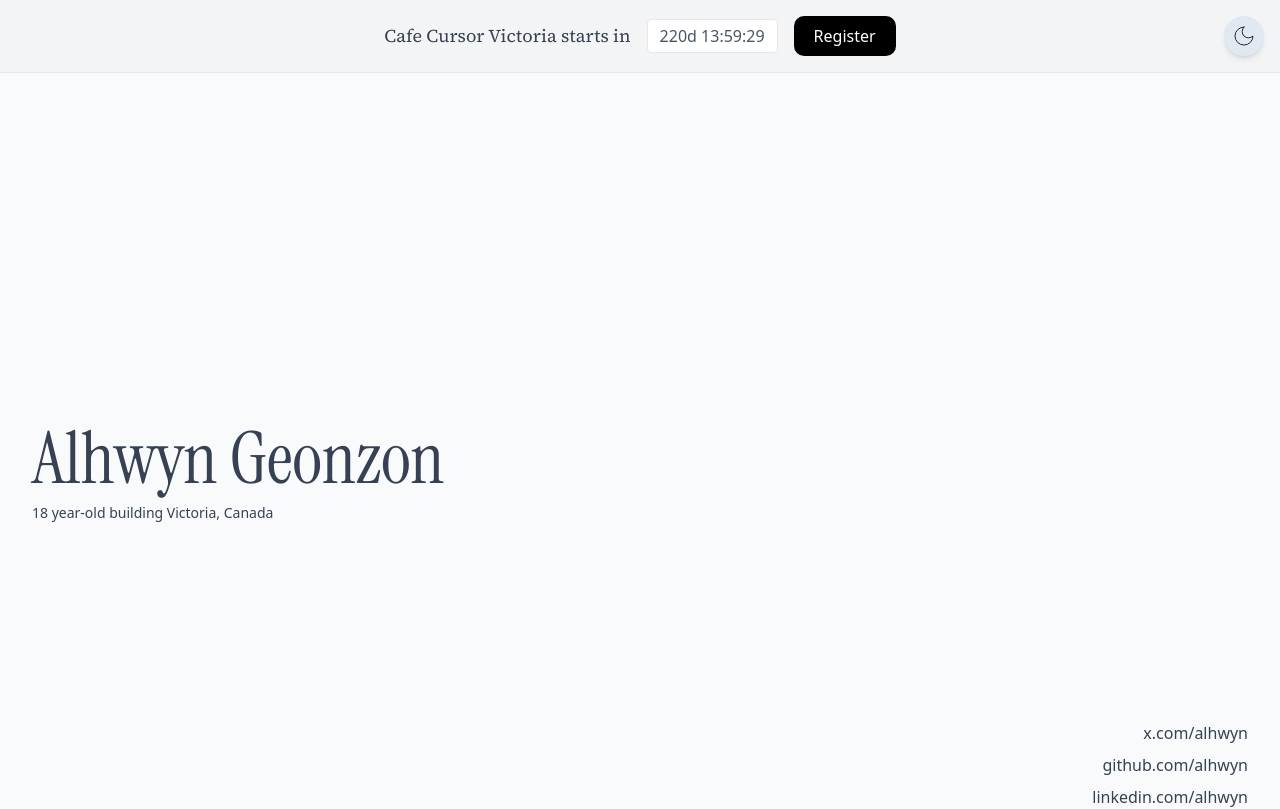
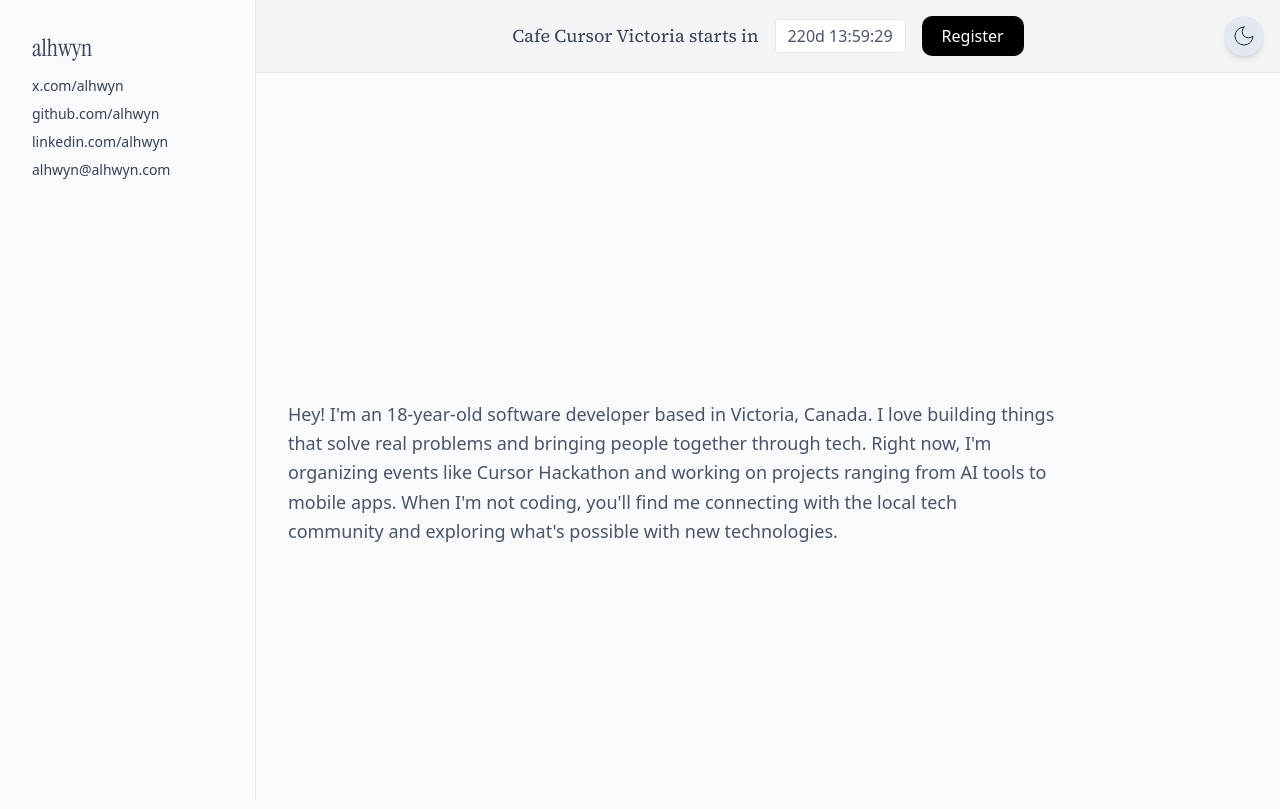
Before and after one commit to Alhwyn/portfolio, a Next.js app: page / in a window 1280 px wide. Shown: the top 809 px of the page. Built offline with nearby package versions, Linux system fonts and the light colour scheme.

Commit message:
feat: add Sidebar component and update layout for improved responsiveness
- Integrated Sidebar component into the RootLayout.
- Adjusted layout styles across multiple pages to enhance responsiveness on larger screens.

```diff
--- a/app/hackathons/[id]/page.tsx
+++ b/app/hackathons/[id]/page.tsx
@@ -52,7 +52,7 @@ export default async function HackathonPage({ params }: { params: Promise<{ id:
   const { title, date, media, lumaEventId } = frontmatter;
 
   return (
-    <div className="min-h-screen bg-slate-50 text-black dark:bg-neutral-900 dark:text-neutral-400">
+    <div className="min-h-screen bg-slate-50 text-black dark:bg-neutral-900 dark:text-neutral-400 lg:ml-64">
       {/* Back button */}
       <div className="max-w-4xl mx-auto px-8 pt-12 pb-8">
         <Link
--- a/app/layout.tsx
+++ b/app/layout.tsx
@@ -1,6 +1,7 @@
 import type { Metadata } from "next";
 import { Instrument_Serif, Geist_Mono } from "next/font/google";
 import { Analytics } from "@vercel/analytics/next";
+import { Sidebar } from "@/components/Sidebar";
 import "./globals.css";
 
 const geistSans = Instrument_Serif({
@@ -80,6 +81,7 @@ export default function RootLayout({
       <body
         className={`${geistSans.variable} ${geistMono.variable} antialiased bg-slate-50 dark:bg-neutral-900`}
       >
+        <Sidebar />
         {children}
         <Analytics />
       </body>
--- a/app/page.tsx
+++ b/app/page.tsx
@@ -55,7 +55,7 @@ export default function Home() {
   const cafeCursorDate = "2025-12-14T09:00:00-08:00";
 
   return (
-    <div className="relative min-h-screen bg-slate-50 text-black dark:bg-neutral-900 dark:text-neutral-400">
+    <div className="relative min-h-screen bg-slate-50 text-black dark:bg-neutral-900 dark:text-neutral-400 lg:ml-64">
       <CountdownBanner
         eventName="Cafe Cursor Victoria"
         targetDate={cafeCursorDate}
@@ -79,27 +79,18 @@ export default function Home() {
 
       {/* Hero section */}
       <section className="relative min-h-screen w-full px-4 sm:px-8 py-8 sm:py-12 flex flex-col justify-center items-start gap-8 bg-slate-50 text-black dark:bg-neutral-900 dark:text-neutral-400">
-          <div className="w-full">
-            <h1 className="text-4xl sm:text-5xl md:text-6xl lg:text-7xl instrument-serif-regular text-gray-700 dark:text-neutral-300 pb-2">Alhwyn Geonzon</h1>
-            <p className="text-gray-700 text-sm sm:text-md dark:text-neutral-400">18 year-old building Victoria, Canada</p>
-          </div>
-
-          <div className="mt-8 sm:mt-0 sm:absolute sm:bottom-8 sm:right-8 w-full sm:w-auto text-left sm:text-right space-y-2 text-gray-700 dark:text-neutral-400 text-sm sm:text-base">
-            <a href="https://x.com/alhwyn" target="_blank" rel="noopener noreferrer" className="block hover:underline">
-              x.com/alhwyn
-            </a>
-            <a href="https://github.com/Alhwyn" target="_blank" rel="noopener noreferrer" className="block hover:underline">
-              github.com/alhwyn
-            </a>
-            <a href="https://www.linkedin.com/in/alhwyn" target="_blank" rel="noopener noreferrer" className="block hover:underline">
-              linkedin.com/alhwyn
-            </a>
-            <a href="mailto:alhwyn@alhwyn.com" className="block hover:underline">alhwyn@alhwyn.com</a>
+          <div className="w-full max-w-3xl">
+            <p className="text-base sm:text-lg text-gray-600 dark:text-neutral-400 leading-relaxed">
+              Hey! I&apos;m an 18-year-old software developer based in Victoria, Canada.
+              I love building things that solve real problems and bringing people together through tech.
+              Right now, I&apos;m organizing events like Cursor Hackathon and working on projects
+              ranging from AI tools to mobile apps. When I&apos;m not coding, you&apos;ll find me
+              connecting with the local tech community and exploring what&apos;s possible with new technologies.
+            </p>
           </div>
 
           <div className="absolute bottom-5 left-4 sm:left-8 flex flex-col sm:flex-row items-start sm:items-center gap-2 sm:gap-x-2 w-auto">
             <h3 className="text-lg sm:text-xl md:text-2xl instrument-serif-regular-italic">What i&apos;ve been up too</h3>
-            <span className="pl-0 sm:pl-5 text-2xl sm:text-3xl slow-bounce z-10 relative">↓</span>
           </div>
       </section>
       {/* Projects section */}
--- a/app/projects/[id]/page.tsx
+++ b/app/projects/[id]/page.tsx
@@ -59,7 +59,7 @@ export default async function ProjectPage({ params }: { params: Promise<{ id: st
   const infoValue2 = isHackathon ? role : tools;
 
   return (
-    <div className="min-h-screen bg-slate-50 text-black dark:bg-neutral-900 dark:text-neutral-400">
+    <div className="min-h-screen bg-slate-50 text-black dark:bg-neutral-900 dark:text-neutral-400 lg:ml-64">
       {/* Back button */}
       <div className="max-w-4xl mx-auto px-8 pt-12 pb-8">
         <Link
--- a/app/projects/archive/page.tsx
+++ b/app/projects/archive/page.tsx
@@ -35,7 +35,7 @@ export default function ArchivePage() {
   useTheme(); // Initialize theme, but we don't need the toggle here
 
   return (
-    <div className="min-h-screen bg-slate-50 text-black dark:bg-neutral-900 dark:text-neutral-400">
+    <div className="min-h-screen bg-slate-50 text-black dark:bg-neutral-900 dark:text-neutral-400 lg:ml-64">
       {/* Back button */}
       <div className="max-w-7xl mx-auto px-8 pt-12 pb-8">
         <Link
--- /dev/null
+++ b/components/Sidebar.tsx
@@ -0,0 +1,27 @@
+"use client";
+
+export function Sidebar() {
+  return (
+    <aside className="fixed left-0 top-0 h-screen w-64 hidden lg:flex flex-col p-8 border-r border-border bg-slate-50 dark:bg-neutral-900 z-40">
+      <div>
+        <h1 className="text-2xl instrument-serif-regular text-gray-700 dark:text-neutral-300">
+          alhwyn
+        </h1>
+        <div className="mt-3 space-y-2 text-gray-700 dark:text-neutral-400 text-sm">
+          <a href="https://x.com/alhwyn" target="_blank" rel="noopener noreferrer" className="block hover:underline">
+            x.com/alhwyn
+          </a>
+          <a href="https://github.com/Alhwyn" target="_blank" rel="noopener noreferrer" className="block hover:underline">
+            github.com/alhwyn
+          </a>
+          <a href="https://www.linkedin.com/in/alhwyn" target="_blank" rel="noopener noreferrer" className="block hover:underline">
+            linkedin.com/alhwyn
+          </a>
+          <a href="mailto:alhwyn@alhwyn.com" className="block hover:underline">
+            alhwyn@alhwyn.com
+          </a>
+        </div>
+      </div>
+    </aside>
+  );
+}
```
